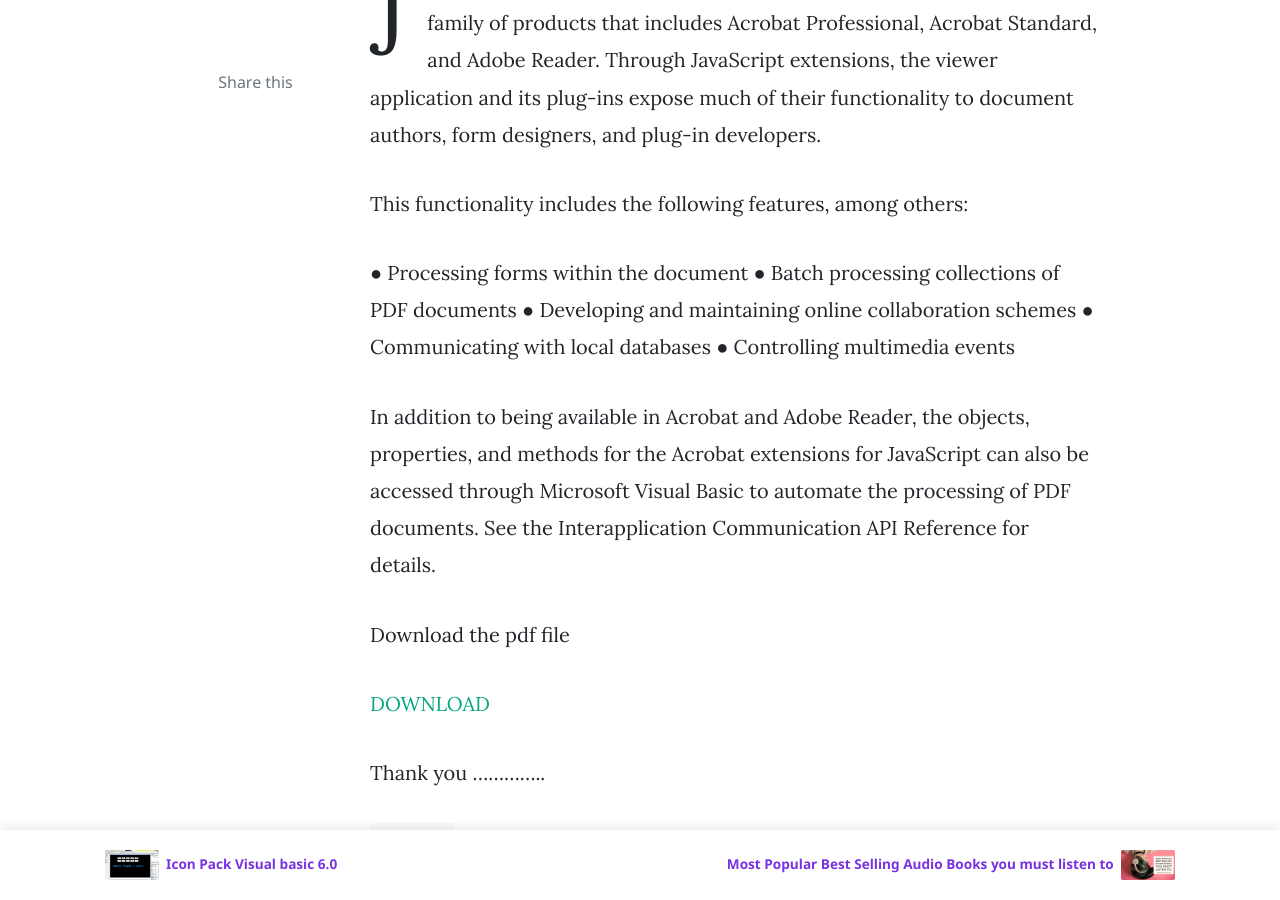
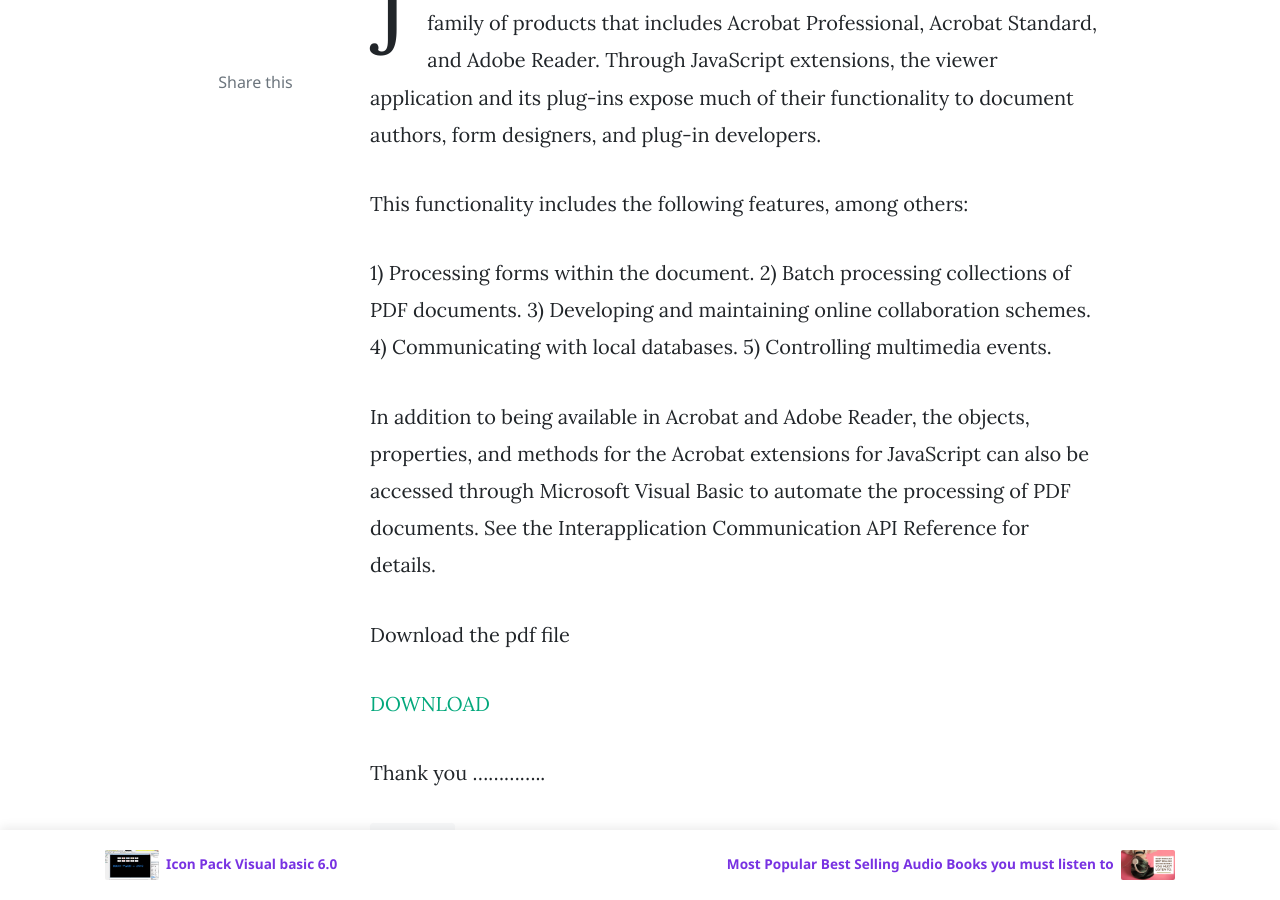
Before and after one commit to Gamedoper/Gamedoperarchives.github.io, a Jekyll site: the page built from _posts/2019-11-07-Acrobatdc_javascript_howto.md, in a window 1280 px wide and 900 px high, scrolled down 533 px. Built offline with Jekyll 4.4.1, drawn with Linux system fonts in a browser that asks for light colours; nearby versions of some CDN libraries; comment, search, counter and statistics services are not loaded.

Commit message:
Update 2019-11-07-Acrobatdc_javascript_howto.md

```diff
--- a/_posts/2019-11-07-Acrobatdc_javascript_howto.md
+++ b/_posts/2019-11-07-Acrobatdc_javascript_howto.md
@@ -16,11 +16,11 @@
 
 This functionality includes the following features, among others:
 
-● Processing forms within the document
-● Batch processing collections of PDF documents
-● Developing and maintaining online collaboration schemes
-● Communicating with local databases
-● Controlling multimedia events
+1) Processing forms within the document.
+2) Batch processing collections of PDF documents.
+3) Developing and maintaining online collaboration schemes.
+4) Communicating with local databases.
+5) Controlling multimedia events.
 
 In addition to being available in Acrobat and Adobe Reader, the objects, properties, and methods for the
 Acrobat extensions for JavaScript can also be accessed through Microsoft Visual Basic to automate the
```
